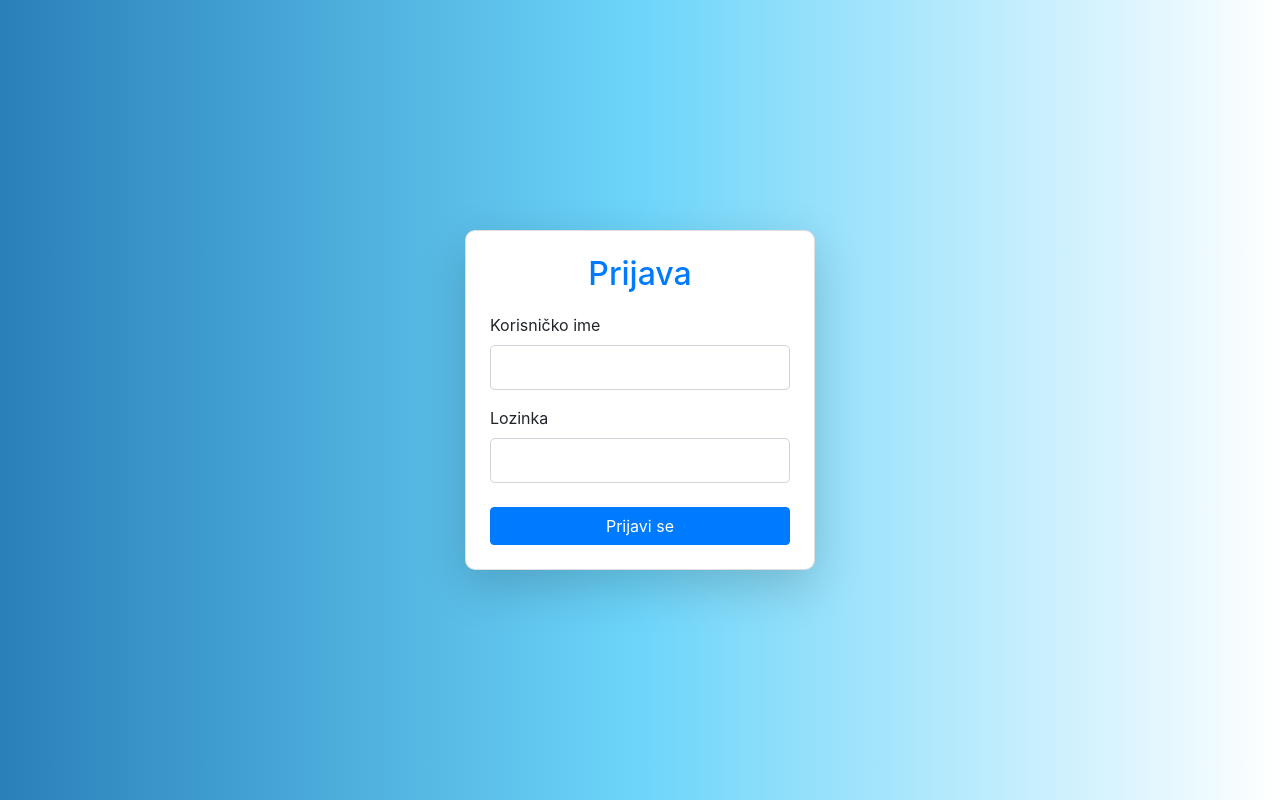
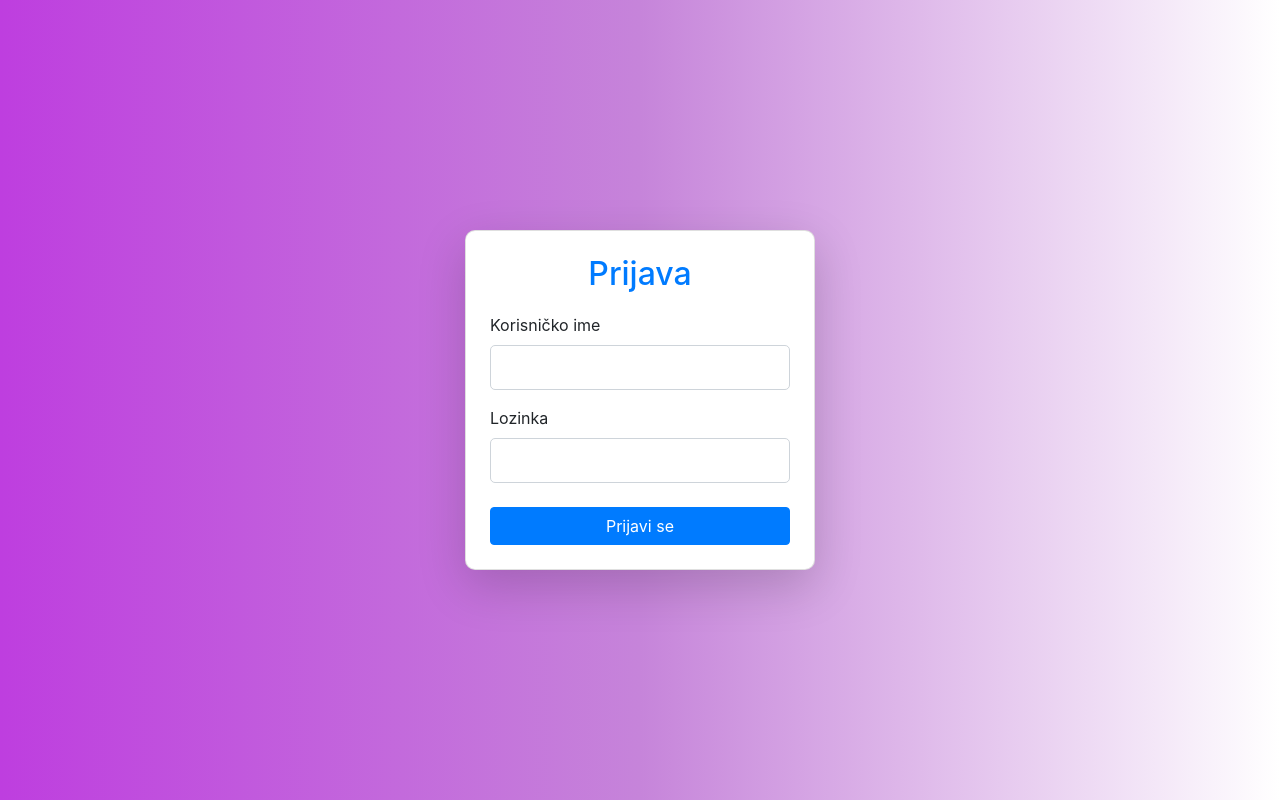
Before and after one commit to shard-d/ITEH, a PHP site: page / in a window 1280 px wide. Run offline with PHP 8.4, Linux system fonts and the light colour scheme.

Commit message:
promena boje pozadine

```diff
--- a/css/style.css
+++ b/css/style.css
@@ -1,5 +1,5 @@
 body {
-    background: linear-gradient(to right, #2980b9, #6dd5fa, #ffffff);
+    background: linear-gradient(to right, #be3edf, #c684da, #ffffff);
     height: 100vh;
     display: flex;
     justify-content: center;
```
